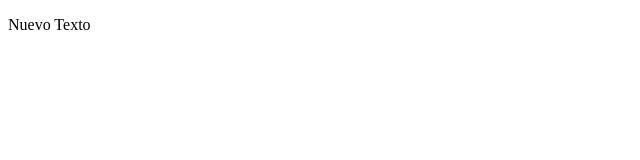
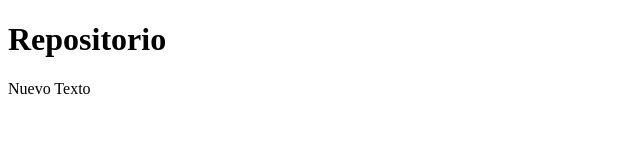
Before and after one commit to N4Ze/mi_repositorio, a plain HTML site: page index.html in a window 1280 px wide. Shown: the whole page, without its empty margins (0-640 px from the left). Drawn offline with Linux system fonts and the light colour scheme.

Commit message:
Agregando titulo al html

```diff
--- a/index.html
+++ b/index.html
@@ -7,6 +7,7 @@
     <title>Document</title>
 </head>
 <body>
+    <h1> Repositorio </h1>
     <P> Nuevo Texto</P>
 </body>
 </html>
```
